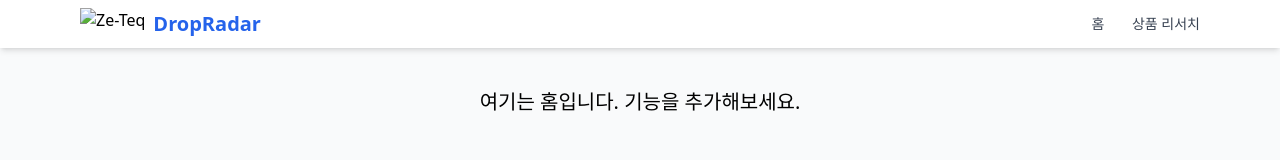
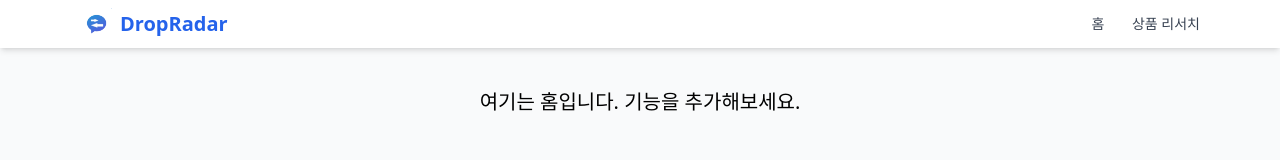
Before and after one commit to 1004av/Ze-Teq, a website: page public/index.html in a window 1280 px wide. Drawn offline with nearby package versions, Linux system fonts and the light colour scheme.

Commit message:
수정 내용

```diff
--- a/public/index.html
+++ b/public/index.html
@@ -14,7 +14,7 @@
       <div class="flex justify-between items-center h-12">
         <!-- 로고 -->
         <div class="flex items-center space-x-2">
-          <img src="public/logo.png" alt="Ze-Teq" class="h-8 w-auto" />
+          <img src="/public/logo.png" alt="Ze-Teq" class="h-8 w-auto" />
           <span class="text-xl font-bold text-blue-600">DropRadar</span>
         </div>
 
```
